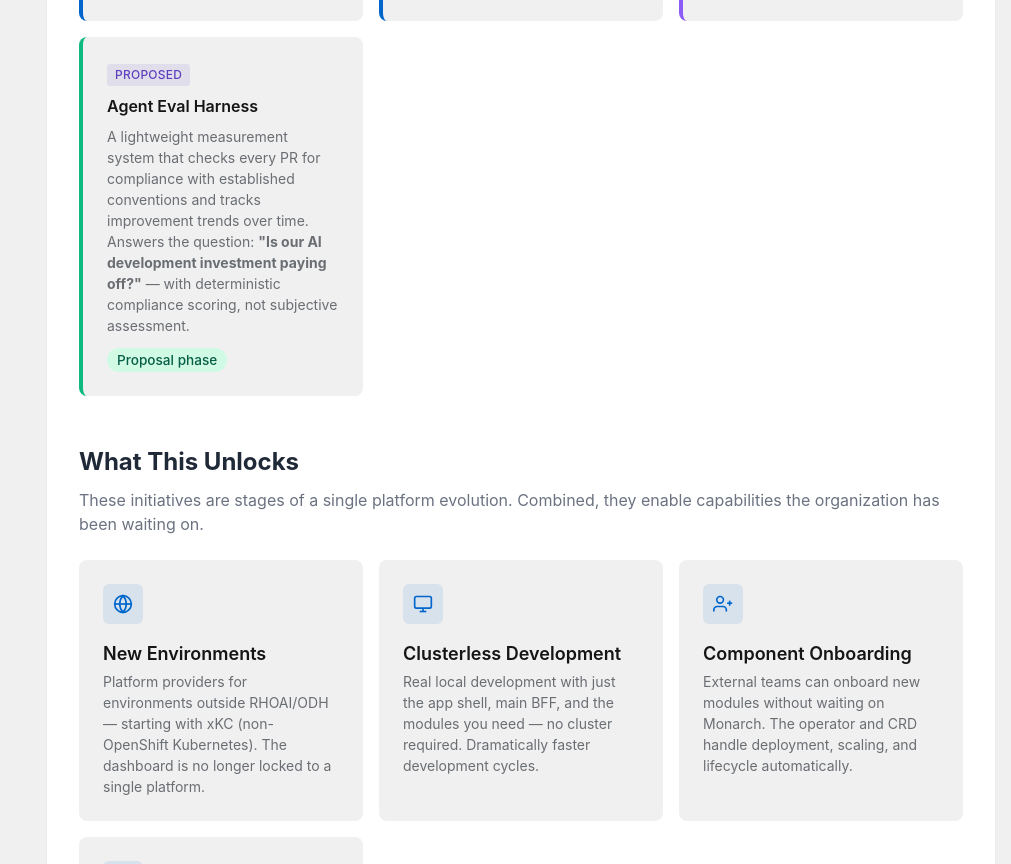
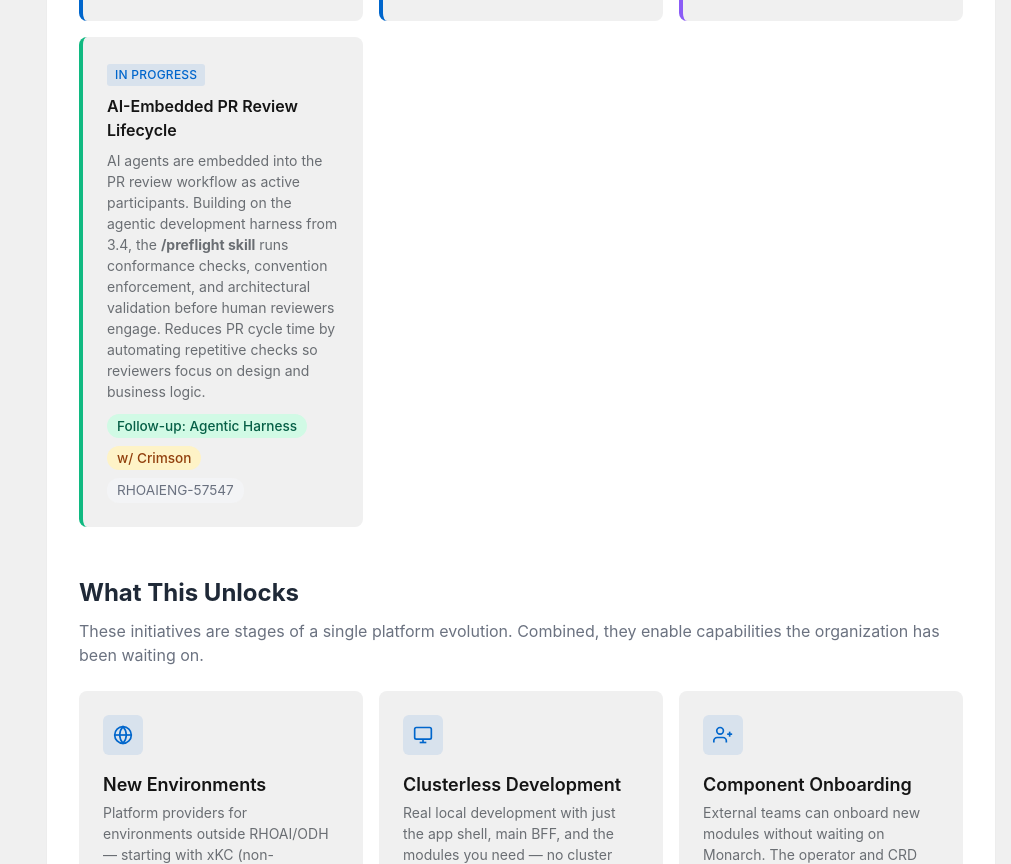
Before and after one commit to lucferbux/Monarch-Overview, a plain HTML site: page index.html in a window 1280 px wide. Shown: the part 9292-10156 px from the top of the page, without its empty margins (269-1280 px from the left). Drawn offline with Linux system fonts and the light colour scheme.

Commit message:
Replace Agent Eval Harness with AI-Embedded PR Review initiative (RHOAIENG-57547)

```diff
--- a/index.html
+++ b/index.html
@@ -757,11 +757,13 @@
                         </div>
                     </div>
                     <div class="initiative-card animate-on-scroll" style="border-left: 4px solid #10B981;">
-                        <div class="initiative-status status-planned">Proposed</div>
-                        <h3>Agent Eval Harness</h3>
-                        <p>A lightweight measurement system that checks every PR for compliance with established conventions and tracks improvement trends over time. Answers the question: <strong>"Is our AI development investment paying off?"</strong> — with deterministic compliance scoring, not subjective assessment.</p>
+                        <div class="initiative-status status-progress">In Progress</div>
+                        <h3>AI-Embedded PR Review Lifecycle</h3>
+                        <p>AI agents are embedded into the PR review workflow as active participants. Building on the agentic development harness from 3.4, the <strong>/preflight skill</strong> runs conformance checks, convention enforcement, and architectural validation before human reviewers engage. Reduces PR cycle time by automating repetitive checks so reviewers focus on design and business logic.</p>
                         <div style="margin-top: 12px; display: flex; gap: 8px; flex-wrap: wrap;">
-                            <span style="background: #D1FAE5; color: #065F46; padding: 2px 10px; border-radius: 12px; font-size: 0.85em; font-weight: 500;">Proposal phase</span>
+                            <span style="background: #D1FAE5; color: #065F46; padding: 2px 10px; border-radius: 12px; font-size: 0.85em; font-weight: 500;">Follow-up: Agentic Harness</span>
+                            <span style="background: #FEF3C7; color: #92400E; padding: 2px 10px; border-radius: 12px; font-size: 0.85em; font-weight: 500;">w/ Crimson</span>
+                            <a href="https://issues.redhat.com/browse/RHOAIENG-57547" target="_blank" style="background: #F3F4F6; color: #6B7280; padding: 2px 10px; border-radius: 12px; font-size: 0.85em; text-decoration: none;">RHOAIENG-57547</a>
                         </div>
                     </div>
                 </div>
```
